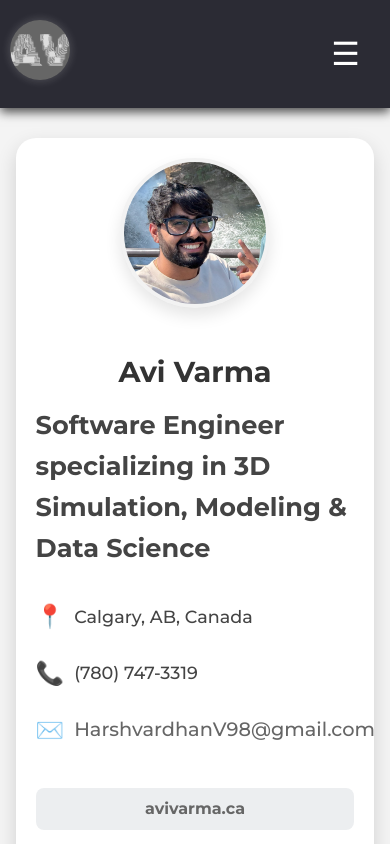
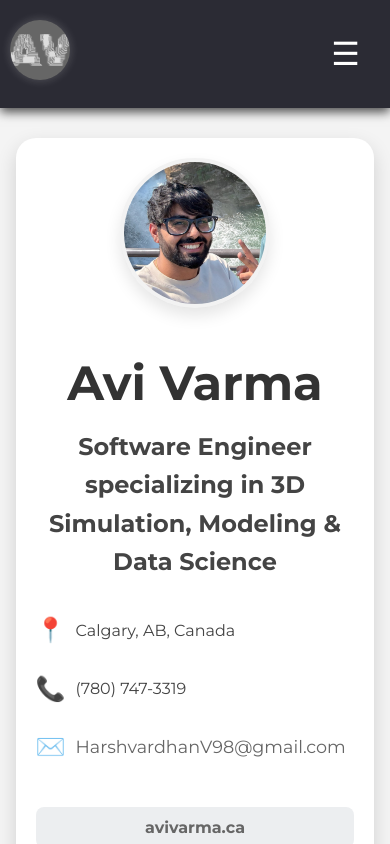
Before and after one commit to avias8/avias8.github.io, a React (Create React App) app: page / in a window 390 px wide. Built offline with nearby package versions, Linux system fonts and the light colour scheme.

Commit message:
Refactor CSS styles for About and Education components; adjust font sizes and alignments for improved layout

```diff
--- a/src/components/About.css
+++ b/src/components/About.css
@@ -49,33 +49,34 @@
 }
 
 .name {
-    font-size: 2.6em;
+    font-size: 2.5em;
     font-weight: 700;
     margin-bottom: 15px;
     line-height: 1.2;
+    text-align: center;
 }
 
 .about-container .title {
-    font-size: 1.6em;
+    font-size: 2em;
     color: #444;
-    text-align: left;
+    text-align: center;
 }
 
 /* Contact Information Styling */
 .about-container .contact-info {
-    font-size: 1.1em;
+    font-size: 1em;
     color: #444;
 }
 
 .about-container .contact-item {
     display: flex;
     align-items: center;
-    font-weight: 500;
+    font-weight: 400;
 }
 
 .about-container .contact-icon {
     margin-right: 10px;
-    font-size: 1.3em;
+    font-size: 1.5em;
 }
 
 .about-container .contact-item a {
@@ -152,11 +153,11 @@
     }
 
     .name {
-        font-size: 2.2em; /* Smaller font size for mobile */
+        font-size: 3em; /* Smaller font size for mobile */
     }
 
-    .title {
-        font-size: 1.4em;
+    .about-container .title {
+        font-size: 2em;
     }
 
     .links {
@@ -186,11 +187,11 @@
     }
 
     .name {
-        font-size: 1.8em; /* Further reduced font size */
+        font-size: 3em; /* Further reduced font size */
     }
 
-    .title {
-        font-size: 1.2em;
+    .about-container .title {
+        font-size: 1.5em;
     }
 
     .links {
--- a/src/components/Education.css
+++ b/src/components/Education.css
@@ -4,6 +4,15 @@
     padding: 20px;
     background-color: #f9f9f9;
     font-family: 'Montserrat', sans-serif;
+}
+
+.education-title {
+    font-size: 2.4em;
+    text-align: center;
+    color: #333;
+    margin-bottom: 40px;
+    font-weight: 700;
+    letter-spacing: 1px;
 }
 
 /* Grid container for wrapping the cards */
--- a/src/components/Education.jsx
+++ b/src/components/Education.jsx
@@ -169,7 +169,7 @@ const Education = () => {
 
     return (
         <section id="education">
-            <h2>Education</h2>
+            <h2 className='education-title'>Education</h2>
             <div className="education-container">
                 {educationData.map((edu, index) => (
                     <div key={index} className="education-card" onClick={() => openModal(edu)}>
--- a/src/components/Header.jsx
+++ b/src/components/Header.jsx
@@ -35,9 +35,11 @@ const Header = () => {
   return (
     <header className="header glassy">
       <div className="header-content">
-        <div className="logo">
+      <div className="logo">
+        <Link to="/">
           <img src="logo512.png" alt="Logo" />
-        </div>
+        </Link>
+      </div>
 
         <button
           className="mobile-menu-toggle"
```
